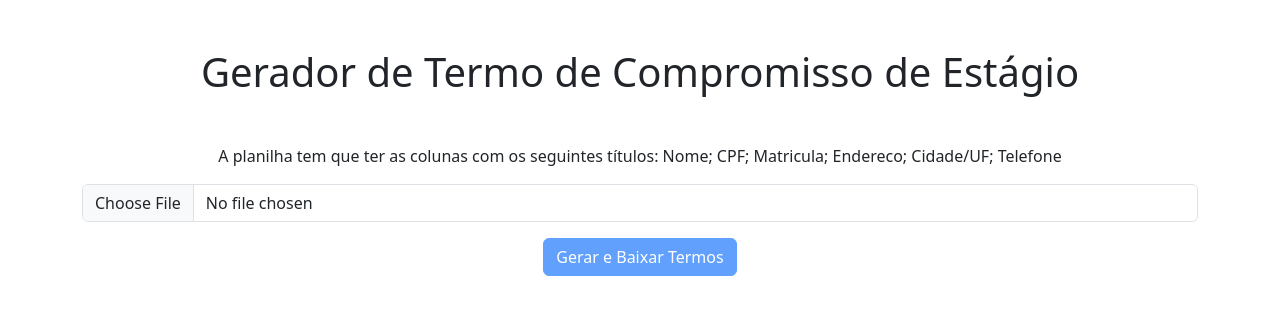
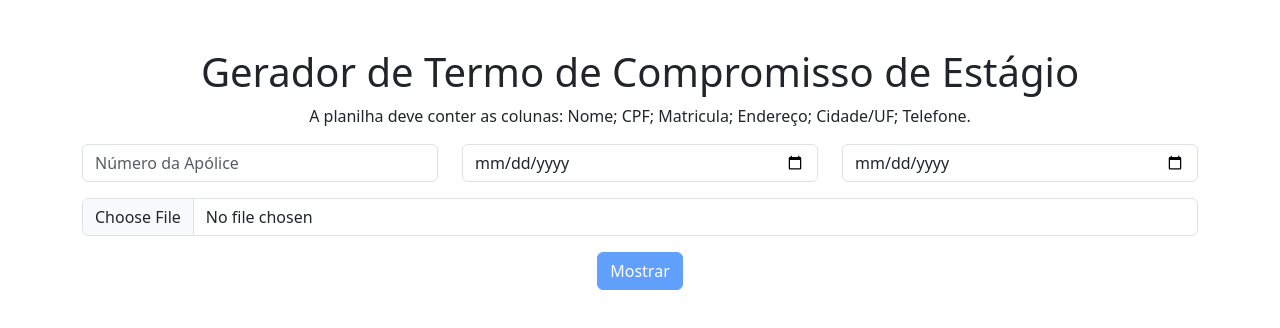
Before and after one commit to michaelferreir12345678/frontend_termos_crutac, a React (Create React App) app: page / in a window 1280 px wide. Shown: the top 328 px of the page. Built offline with nearby package versions, Linux system fonts and the light colour scheme.

Commit message:
Inclusão da tabela com o retorno dos alunos

```diff
--- a/package.json
+++ b/package.json
@@ -8,6 +8,8 @@
     "@testing-library/user-event": "^13.5.0",
     "axios": "^1.7.7",
     "bootstrap": "^5.3.3",
+    "primeicons": "^7.0.0",
+    "primereact": "^10.8.5",
     "react": "^18.3.1",
     "react-dom": "^18.3.1",
     "react-scripts": "5.0.1",
--- a/src/components/UploadFile.js
+++ b/src/components/UploadFile.js
@@ -1,15 +1,50 @@
 import React, { useState } from "react";
-import 'bootstrap/dist/css/bootstrap.min.css';
+import "bootstrap/dist/css/bootstrap.min.css";
+import { DataTable } from 'primereact/datatable';
+import { Column } from 'primereact/column';
+import 'primereact/resources/themes/lara-light-indigo/theme.css';  // Tema PrimeReact
+import 'primereact/resources/primereact.min.css';  // Estilos do PrimeReact
 
 function UploadPage() {
   const [file, setFile] = useState(null);
+  const [policyNumber, setPolicyNumber] = useState("");
+  const [startDate, setStartDate] = useState("");
+  const [endDate, setEndDate] = useState("");
+  const [studentsData, setStudentsData] = useState([]);
+  const [units, setUnits] = useState({});
   const [loading, setLoading] = useState(false);
+  const [errors, setErrors] = useState({}); // Estado para os erros de validação
+  const [backendError, setBackendError] = useState(""); // Estado para mensagens de erro do backend
 
   const handleFileChange = (event) => {
     setFile(event.target.files[0]);
+    setBackendError(""); // Limpa erros anteriores ao selecionar um novo arquivo
   };
 
-  const handleUpload = async () => {
+  const handlePolicyChange = (e) => {
+    setPolicyNumber(e.target.value);
+  };
+
+  const handleStartDateChange = (e) => {
+    setStartDate(e.target.value);
+  };
+
+  const handleEndDateChange = (e) => {
+    setEndDate(e.target.value);
+  };
+
+  const handleUnitChange = (studentName, unit) => {
+    setUnits((prev) => ({ ...prev, [studentName]: unit }));
+
+    // Remover erro quando a unidade é selecionada
+    setErrors((prevErrors) => {
+      const newErrors = { ...prevErrors };
+      delete newErrors[studentName]; // Remover o erro para o aluno específico
+      return newErrors;
+    });
+  };
+
+  const handleShowStudents = async () => {
     if (!file) {
       console.error("Nenhum arquivo selecionado");
       return;
@@ -18,12 +53,72 @@ function UploadPage() {
     const formData = new FormData();
     formData.append("file", file);
 
-    setLoading(true); // Inicia o carregamento
-
+    setLoading(true);
     try {
-      const response = await fetch("https://backendtermoscrutac.fly.dev/upload", {
+      const response = await fetch("http://127.0.0.1:5000/nomes_alunos", {
         method: "POST",
         body: formData,
+      });
+
+      if (response.ok) {
+        const data = await response.json();
+        const studentsData = data.students.map((name, index) => ({
+          name,
+          cpf: data.cpf[index],
+          matricula: data.matricula[index],
+          endereco: data.endereco[index],
+          cidade: data.cidade[index],
+          telefone: data.telefone[index],
+        }));
+        setStudentsData(studentsData);
+        setBackendError(""); // Limpar mensagem de erro ao carregar dados com sucesso
+      } else {
+        const errorData = await response.json();
+        setBackendError(errorData.error || "Erro desconhecido ao processar a solicitação.");
+      }
+    } catch (error) {
+      setBackendError("Erro ao se conectar ao servidor. Tente novamente mais tarde.");
+    } finally {
+      setLoading(false);
+    }
+  };
+
+  const handleGenerateTerms = async () => {
+    // Verificar se todas as unidades concedentes estão selecionadas corretamente
+    const newErrors = {};
+    studentsData.forEach((student) => {
+      if (!units[student.name] || units[student.name] === "Selecione...") {
+        newErrors[student.name] = "Campo obrigatório"; // Adiciona erro para o aluno específico
+      }
+    });
+
+    if (Object.keys(newErrors).length > 0) {
+      setErrors(newErrors); // Atualiza os erros
+      return; // Não prosseguir se houver erros
+    }
+
+    // Se não houver erros, enviar para o backend
+    const payload = {
+      policyNumber,
+      startDate,
+      endDate,
+      students: studentsData.map((student) => ({
+        name: student.name,
+        cpf: student.cpf,
+        matricula: student.matricula,
+        endereco: student.endereco,
+        cidade: student.cidade,
+        telefone: student.telefone,
+        unit: units[student.name] || "Não Selecionado",
+      })),
+    };
+
+    setLoading(true);
+    try {
+      const response = await fetch("http://127.0.0.1:5000/generate", {
+        method: "POST",
+        headers: { "Content-Type": "application/json" },
+        body: JSON.stringify(payload),
       });
 
       if (response.ok) {
@@ -36,11 +131,13 @@ function UploadPage() {
         document.body.appendChild(link);
         link.click();
         link.parentNode.removeChild(link);
+        setBackendError(""); // Limpa mensagem de erro ao gerar os termos com sucesso
       } else {
-        console.error("Erro ao gerar PDFs");
+        const errorData = await response.json();
+        setBackendError(errorData.error || "Erro desconhecido ao processar a solicitação.");
       }
     } catch (error) {
-      console.error("Erro na requisição:", error);
+      setBackendError("Erro ao se conectar ao servidor. Tente novamente mais tarde.");
     } finally {
       setLoading(false);
     }
@@ -49,24 +146,104 @@ function UploadPage() {
   return (
     <div className="container mt-5">
       <h1>Gerador de Termo de Compromisso de Estágio</h1>
-      <p className="container mt-5">
-        A planilha tem que ter as colunas com os seguintes
-        títulos: Nome;  CPF;  Matricula;  Endereco;  Cidade/UF;  Telefone
+      <p>
+        A planilha deve conter as colunas: Nome; CPF; Matricula; Endereço;
+        Cidade/UF; Telefone.
       </p>
-      <div className="mb-3">
-        <input type="file" className="form-control" onChange={handleFileChange} />
+
+      {backendError && (
+        <div className="alert alert-danger" role="alert">
+          {backendError}
+        </div>
+      )}
+
+      <div className="row mb-3">
+        <div className="col-md-4">
+          <input
+            type="text"
+            className="form-control"
+            placeholder="Número da Apólice"
+            value={policyNumber}
+            onChange={handlePolicyChange}
+          />
+        </div>
+        <div className="col-md-4">
+          <input
+            type="date"
+            className="form-control"
+            placeholder="Data Início da Vigência"
+            value={startDate}
+            onChange={handleStartDateChange}
+          />
+        </div>
+        <div className="col-md-4">
+          <input
+            type="date"
+            className="form-control"
+            placeholder="Data Final de Vigência"
+            value={endDate}
+            onChange={handleEndDateChange}
+          />
+        </div>
       </div>
 
-      <button className="btn btn-primary" onClick={handleUpload} disabled={!file || loading}>
-        {loading ? "Carregando..." : "Gerar e Baixar Termos"}
+      <div className="mb-3">
+        <input
+          type="file"
+          className="form-control"
+          onChange={handleFileChange}
+        />
+      </div>
+
+      <button
+        className="btn btn-primary"
+        onClick={handleShowStudents}
+        disabled={!file || loading}
+      >
+        {loading ? "Carregando..." : "Mostrar"}
       </button>
 
-      {loading && (
-        <div className="mt-3">
-          <div className="spinner-border" role="status">
-            <span className="visually-hidden">Carregando...</span>
-          </div>
-          <span className="ms-2">Carregando...</span>
+      {studentsData.length > 0 && (
+        <div className="mt-5">
+          <h2>Lista de Alunos</h2>
+          <DataTable value={studentsData} responsive striped>
+            <Column field="name" header="Nome" />
+            <Column field="cpf" header="CPF" />
+            <Column field="matricula" header="Matricula" />
+            <Column field="endereco" header="Endereço" />
+            <Column field="cidade" header="Cidade" />
+            <Column field="telefone" header="Telefone" />
+            <Column
+              body={(rowData) => (
+                <div>
+                  <select
+                    className={`form-select ${errors[rowData.name] ? "is-invalid" : ""}`}
+                    value={units[rowData.name] || ""}
+                    onChange={(e) => handleUnitChange(rowData.name, e.target.value)}
+                  >
+                    <option value="">Selecione...</option>
+                    <option value="Beberibe">Beberibe</option>
+                    <option value="Itaitinga">Itaitinga</option>
+                    <option value="Aquiraz">Aquiraz</option>
+                    <option value="Aracati">Aracati</option>
+                    <option value="Horizonte">Horizonte</option>
+                  </select>
+                  {errors[rowData.name] && (
+                    <div className="invalid-feedback">{errors[rowData.name]}</div>
+                  )}
+                </div>
+              )}
+              header="Unidade Concedente"
+            />
+          </DataTable>
+
+          <button
+            className="btn btn-success mt-3 mb-5"
+            onClick={handleGenerateTerms}
+            disabled={loading}
+          >
+            {loading ? "Gerando..." : "Gerar e Baixar Termos"}
+          </button>
         </div>
       )}
     </div>
```
Also changed, not shown: 1 other file (tests, documents, lock files or other folders).
